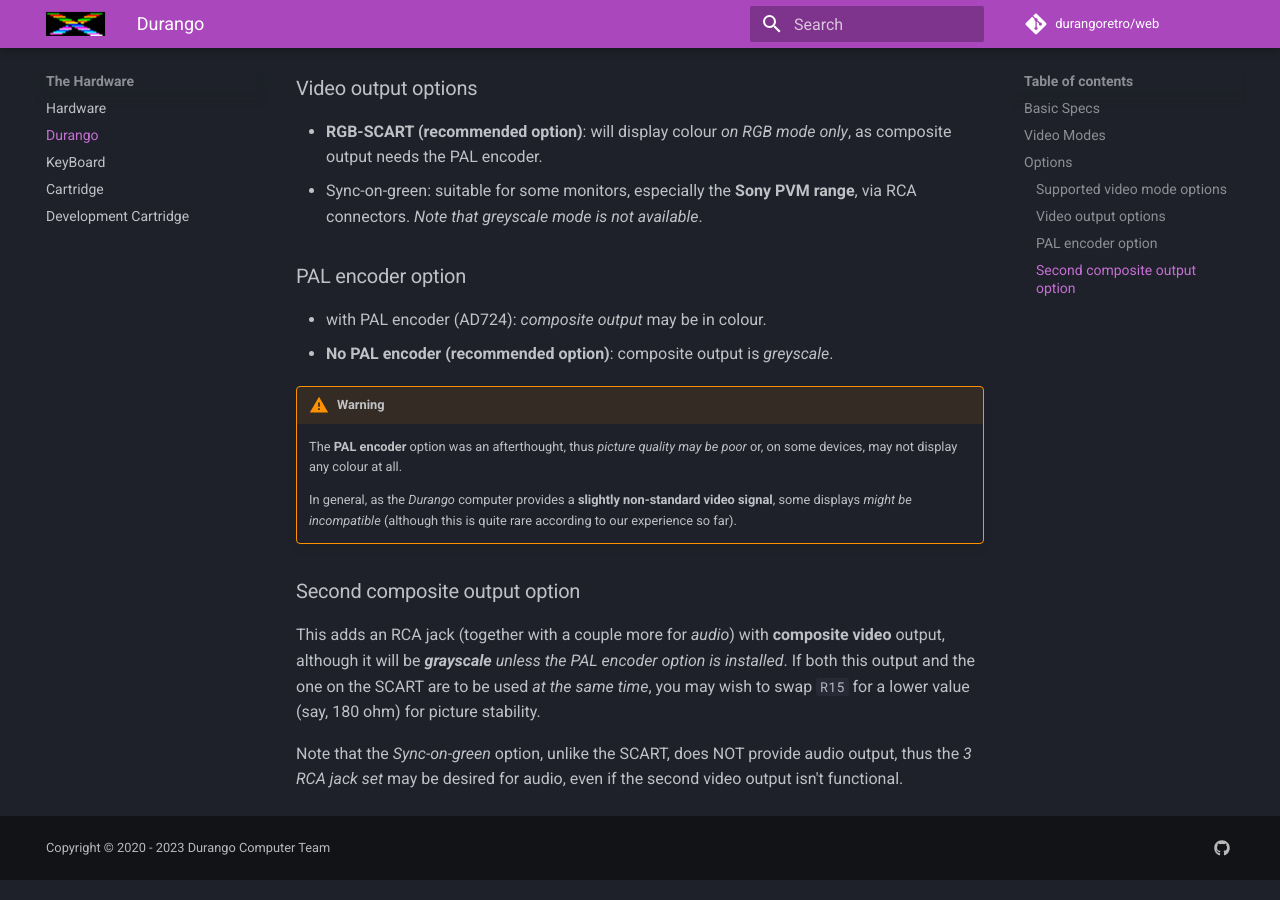
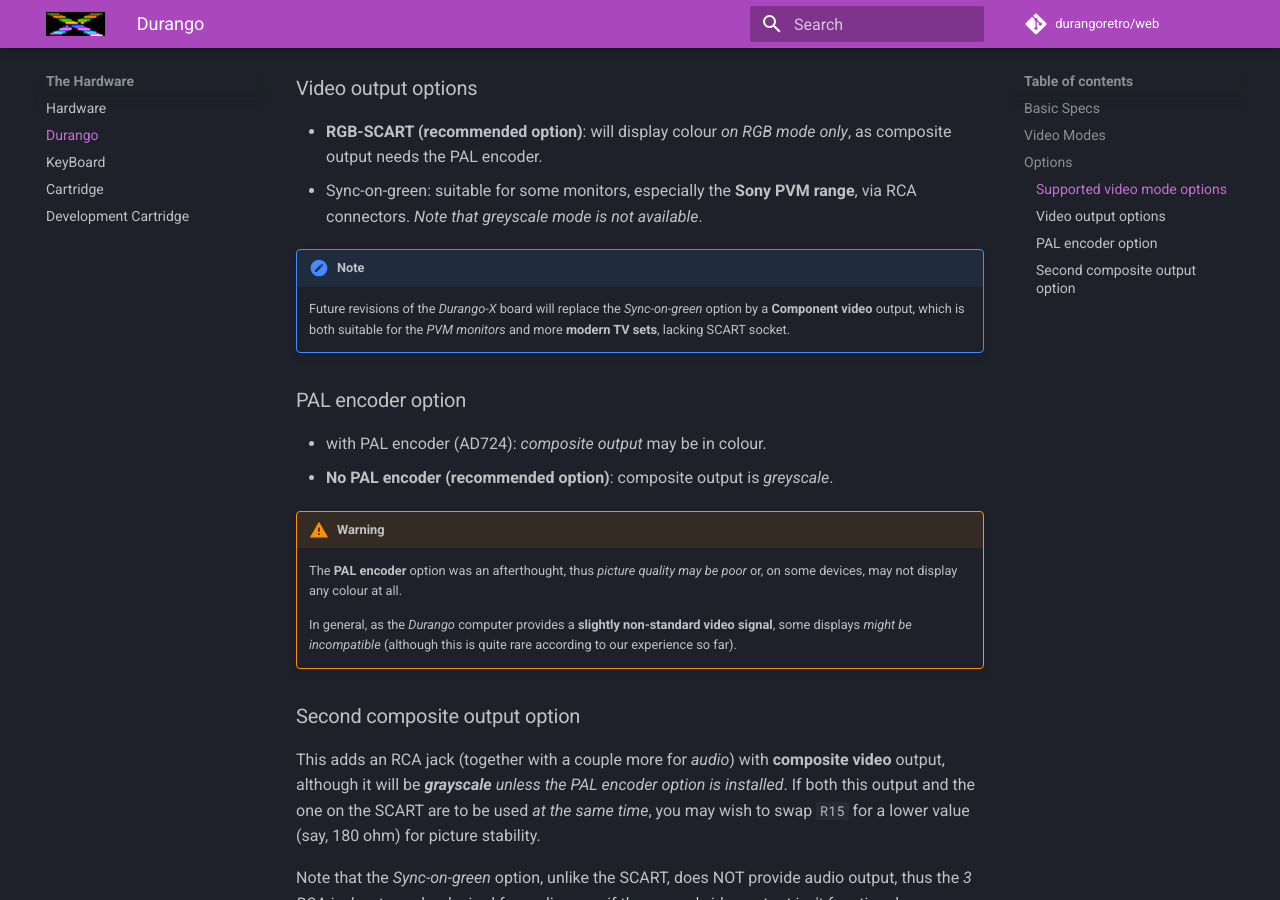
Before and after one commit to durangoretro/web, an MkDocs documentation site: the page built from docs/hardware/durango.md, in a window 1280 px wide and 900 px high, scrolled down 1593 px. Built offline with MkDocs 1.6.1 and Material for MkDocs 9.7.7, drawn with Linux system fonts in a browser that asks for light colours; comment, search, counter and statistics services are not loaded.

Commit message:
announce v2 revision

```diff
--- a/docs/hardware/durango.md
+++ b/docs/hardware/durango.md
@@ -46,6 +46,10 @@ The _Durango project_ allows to build your computer under **several configuratio
 * **RGB-SCART (recommended option)**: will display colour _on RGB mode only_, as composite output needs the PAL encoder.
 * Sync-on-green: suitable for some monitors, especially the **Sony PVM range**, via RCA connectors. _Note that greyscale mode is not available_.
 
+!!! note
+
+	Future revisions of the _Durango-X_ board will replace the _Sync-on-green_ option by a **Component video** output, which is both suitable for the _PVM monitors_ and more **modern TV sets**, lacking SCART socket.
+
 ### PAL encoder option
 
 * with PAL encoder (AD724): _composite output_ may be in colour.
```
